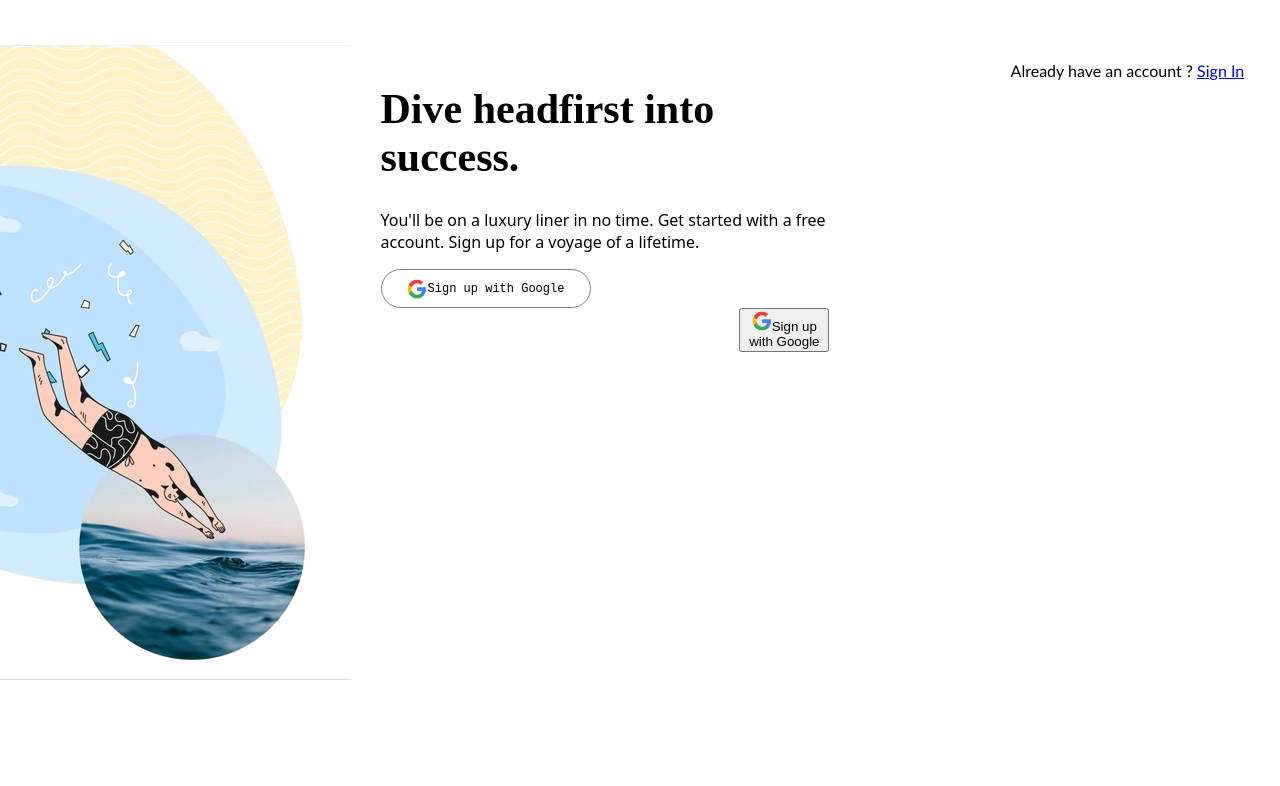
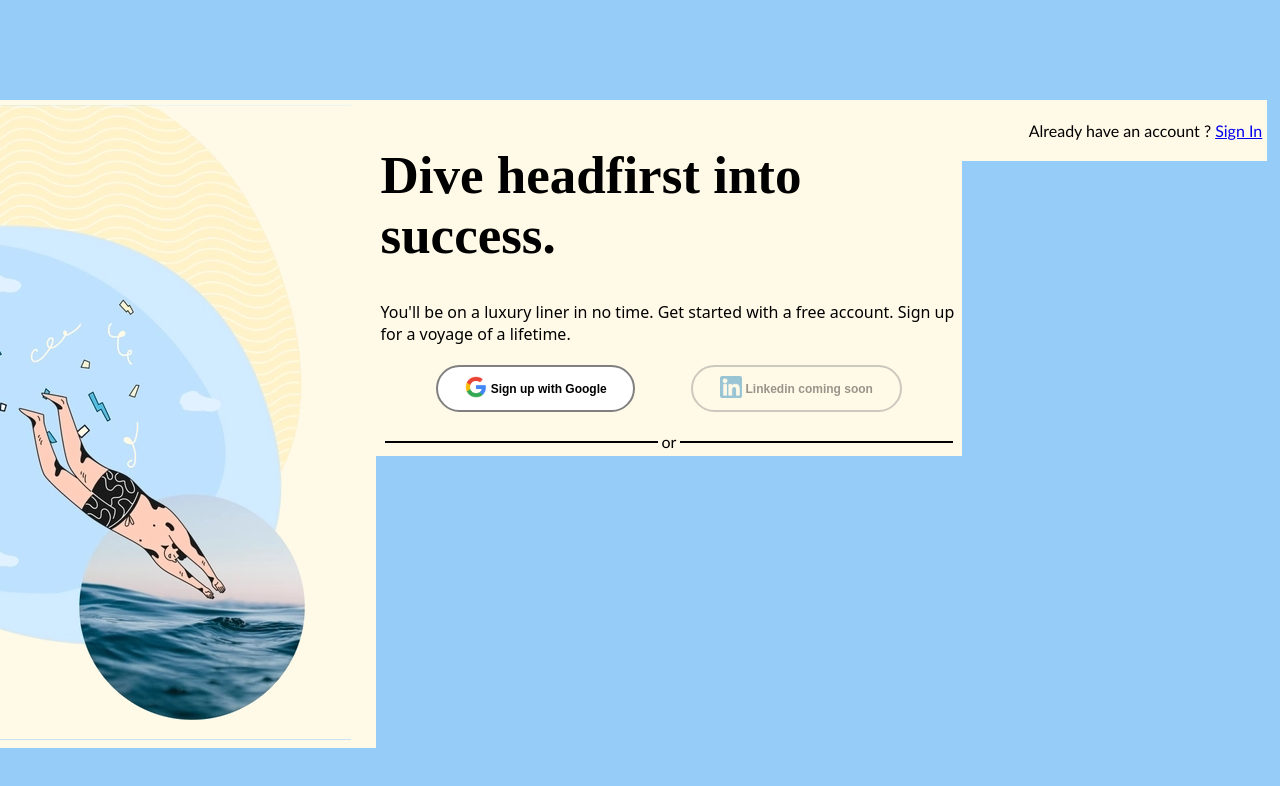
Before and after one commit to domukasm/SignUp-DiveIn, a website: page index.html in a window 1280 px wide. Drawn offline with Linux system fonts and the light colour scheme.

Commit message:
Made socials buttons updated colors

```diff
--- a/css/main.css
+++ b/css/main.css
@@ -3,8 +3,9 @@
 }
 
 body {
+  background-color: #96CDF8;
   display: inline-block;
-  margin-top: 40px;
+  margin-top: 100px;
   margin-left: calc((100% - var(--width)) / 2);
 
 }
@@ -14,6 +15,7 @@ font-family: 'Gill Sans', 'Gill Sans MT', Calibri, 'Trebuchet MS', sans-serif;
 }
 
   .column {
+    background-color: #FFF9E7;
     float: left;
     padding: 5px;
   }
@@ -23,17 +25,17 @@ font-family: 'Gill Sans', 'Gill Sans MT', Calibri, 'Trebuchet MS', sans-serif;
     padding-right: 60px;
   }
   .right {
-    width: 20%;
-    float: right;
+    width: 23%;
+    text-align: right;
   }
 
   .middle {
-    width: 35%;
+    width: 45%;
   }
 
   .header {
     margin-top: 40px;
-    font-size: 42px;
+    font-size: 53px;
     font-family: serif;
     font-weight: bold;
   }
@@ -43,19 +45,47 @@ font-family: 'Gill Sans', 'Gill Sans MT', Calibri, 'Trebuchet MS', sans-serif;
     font-weight: 100;
   }
 
+.socials {
+  display: flex;
+  justify-content: space-evenly;
+  margin-top: 20px;
+
+}
+
   .btn {
-    width: 210px;
-    display: flex;
-    justify-content: space-evenly;
-    align-items: center;
-    padding: 0.7em;
-    padding-left: 2em;
-    padding-right: 2em;
-    font-family: monospace;
+    padding: 0.7em 2em;
+    border-radius: 2em;
+    border: 2px solid grey;
+    background-color: rgb(255, 255, 255);
+    text-decoration: none;
+    cursor: pointer;
+  }
+
+  .btn > img {
+    width: 22px;
+    height: 22px;
+  }
+
+  .btn > span {
+    font-family: inherit;
     font-size: 12px;
-    text-decoration: none;
-    background-color: #fff;
-    color: black;
-    border-radius: 2em;
-    border: grey 1px solid;
+    vertical-align: super;
+    font-weight: 600;
   }
+
+
+.socials2 {
+  display: flex;
+  justify-content: center;
+  margin-top: 20px;
+  align-items: center;
+  flex-direction: row;
+}
+
+.socials2:before,
+.socials2:after {
+  content:'';
+  flex: 1;
+  border-bottom:2px solid black;
+  margin:auto 0.25em;
+}
--- a/index.html
+++ b/index.html
@@ -14,15 +14,18 @@
       <div class="column middle">
         <h1 class="header">Dive headfirst into success.</h1>
         <p class="comment">You'll be on a luxury liner in no time. Get started with a free account. Sign up for a voyage of a lifetime.</p>
-              <div class="left">
-                  <button class="btn">
-                    <img width="20px" alt="#" src="./img/google.png"/>Sign up with Google</a>
-                  </button>
+                    <div class="socials">
+                    <button class="btn">
+                    <img alt="#" src="./img/google.png"/></a>
+                    <span>Sign up with Google</span>
+                    </button>
+                    <button class="btn" style="background-color: transparent; opacity: 0.4; cursor: no-drop;">
+                    <img alt="#" src="./img/linkedin.png"/></a>
+                    <span>Linkedin coming soon</span>
+                    </button>
                   </div>
-              <div class="right">
-                  <button class="btn-b">
-                    <img width="20px" alt="#" src="./img/google.png"/>Sign up with Google</a>
-                  </button>
+                    <div class="socials2">
+                    <span>or</span>
                   </div>
         </div>
       <div class="column right">
```
